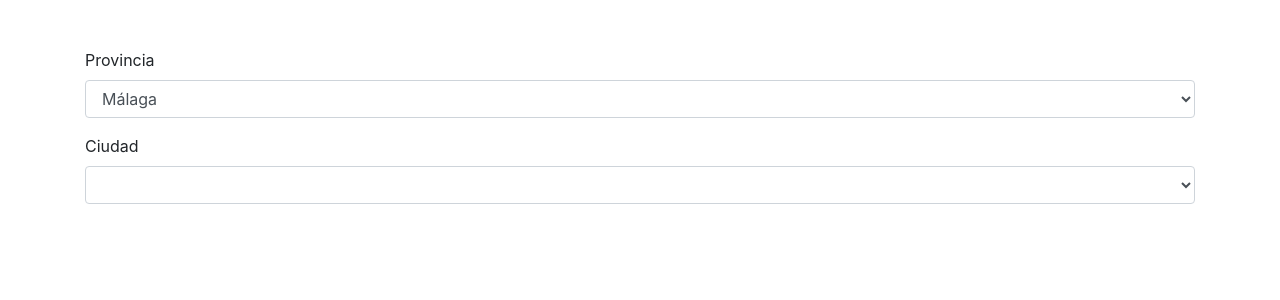
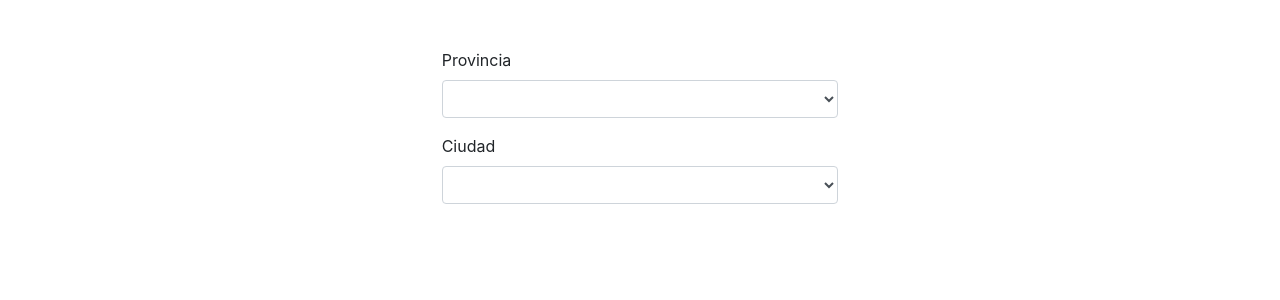
Before and after one commit to afdezcl/dropdown-cascade-component, an Angular app in the folder dropdown-cascade/: page / in a window 1280 px wide. Shown: the top 300 px of the page. Built offline with nearby package versions, Linux system fonts and the light colour scheme.

Commit message:
Minor fix and ngModule to initial value

```diff
--- a/dropdown-cascade/src/app/app.module.ts
+++ b/dropdown-cascade/src/app/app.module.ts
@@ -3,7 +3,7 @@ import { NgModule } from '@angular/core';
 
 import { AppComponent } from './app.component';
 import { DropdownComponent } from './components/dropdown/dropdown.component';
-
+import { FormsModule } from '@angular/forms';
 
 @NgModule({
   declarations: [
@@ -11,7 +11,8 @@ import { DropdownComponent } from './components/dropdown/dropdown.component';
     DropdownComponent
   ],
   imports: [
-    BrowserModule
+    BrowserModule,
+    FormsModule
   ],
   providers: [],
   bootstrap: [AppComponent]
--- a/dropdown-cascade/src/app/components/dropdown/dropdown.component.html
+++ b/dropdown-cascade/src/app/components/dropdown/dropdown.component.html
@@ -1,7 +1,7 @@
-<div class="container mt-5">
+<div class="container mt-5 col-md-4">
   <div class="form-group">
     <label for="provinces">Provincia</label>
-    <select class="form-control" (change)="onChange($event.target.value)">
+    <select class="form-control" [(ngModel)]="selectedProvince.id" (change)="onChange($event.target.value)">
       <option *ngFor="let province of provinces" value="{{province.id}}">{{province.name}}</option>
     </select>
   </div>
--- a/dropdown-cascade/src/app/components/dropdown/dropdown.component.ts
+++ b/dropdown-cascade/src/app/components/dropdown/dropdown.component.ts
@@ -10,6 +10,7 @@ import { ProvinceI, CityI } from '../../models/cities.interface';
 })
 export class DropdownComponent implements OnInit {
 
+  public selectedProvince: ProvinceI = { id: 0, name: '' };
   public provinces: ProvinceI[];
   public cities: CityI[];
 
```
